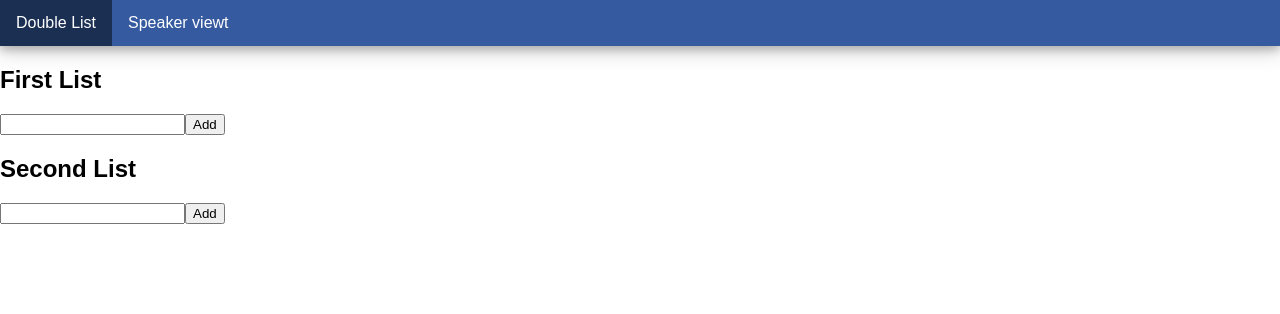
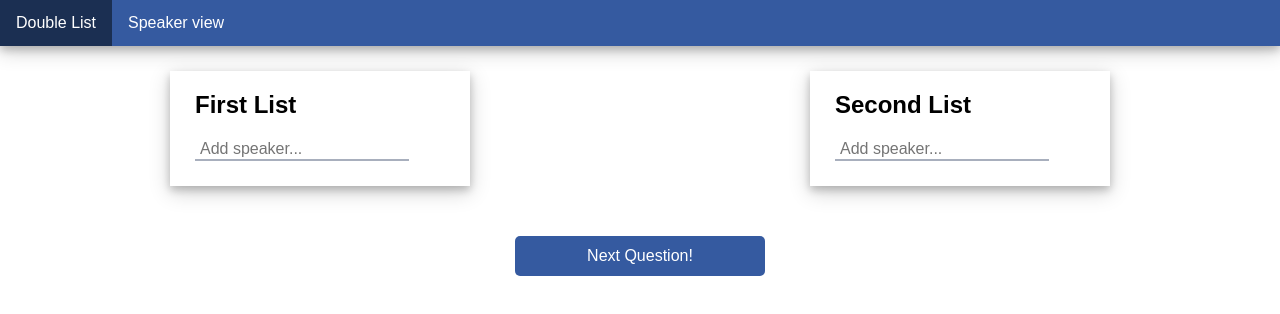
Before and after one commit to dtennander/speakerList, a React app in the folder client/: page /#/ in a window 1280 px wide. Shown: the top 314 px of the page. Built offline with nearby package versions, Linux system fonts and the light colour scheme; no server answers; the HTML template or start-up script is replaced by a standard one.

Commit message:
Adds reset api end point and adds styling.

```diff
--- /dev/null
+++ b/client/src/Components/Form.css
@@ -0,0 +1,9 @@
+.form input[type=text] {
+    border: none;
+    border-bottom: 2px solid rgba(27, 47, 82, 0.38);
+    font-size: 1em;
+    font-family: 'Raleway', sans-serif;
+    padding-left: 5px;
+    margin: 0;
+    outline:0;
+}
--- /dev/null
+++ b/client/src/Components/Form.css.d.ts
@@ -0,0 +1 @@
+export const form: string;
--- a/client/src/Components/Form.tsx
+++ b/client/src/Components/Form.tsx
@@ -1,8 +1,10 @@
 import * as React from "react";
 import {ChangeEvent, FormEvent, PureComponent} from "react";
+import * as css from "./Form.css"
 
 interface FormProps {
     onAdd(name: string): void;
+    placeholder? : string
 }
 
 interface FormState {
@@ -17,12 +19,12 @@ export default class Form extends PureComponent<FormProps, FormState> {
 
     render() {
         return (
-            <form onSubmit={this.handleSubmit}>
+            <form className={css.form} onSubmit={this.handleSubmit}>
                 <input
                     type="text"
+                    placeholder={this.props.placeholder}
                     value={this.state.value}
                     onChange={this.handleChange} />
-                <button>Add</button>
             </form>
         );
     }
--- /dev/null
+++ b/client/src/Compositions/ListView.css
@@ -0,0 +1,56 @@
+.lists {
+    display: flex;
+    justify-content: space-around;
+    position:relative;
+    flex-wrap: wrap;
+}
+
+.list {
+    margin-top: 25px;
+    width: 250px;
+    padding: 0 25px 25px 25px;
+    box-shadow: 0 4px 8px 0 rgba(0, 0, 0, 0.2), 0 6px 20px 0 rgba(0, 0, 0, 0.19);
+}
+
+.list ul {
+    list-style-type: none;
+    align-content: center;
+    padding-left: 5px;
+    margin-bottom: 0;
+}
+
+.listView {
+    display: flex;
+    flex-direction: column;
+}
+
+.buttonDiv {
+    alignment: center;
+    text-align: center;
+    margin:auto;
+
+}
+
+button {
+    margin: 50px;
+    width: 250px;
+    height: 40px;
+    border: none;
+    border-radius: 5px;
+    background: #355aa0;
+    color: white;
+    font-size: medium;
+    font-family: 'Raleway', sans-serif;
+    transition-duration: 0.4s;
+}
+
+button:hover {
+    transform: translateY(-2px);
+    box-shadow: 0 4px 8px 0 rgba(0, 0, 0, 0.2), 0 6px 20px 0 rgba(0, 0, 0, 0.19);
+}
+
+button:active {
+    transform: translateY(0px);
+    transition-duration: 0.01s;
+    box-shadow: none;
+}
--- /dev/null
+++ b/client/src/Compositions/ListView.css.d.ts
@@ -0,0 +1,4 @@
+export const lists: string;
+export const list: string;
+export const listView: string;
+export const buttonDiv: string;
--- a/client/src/Compositions/ListView.tsx
+++ b/client/src/Compositions/ListView.tsx
@@ -1,7 +1,9 @@
 import * as React from "react";
 import List from "../Components/List";
 import Form from "../Components/Form";
-import {getList, ListType, postUserToList} from "../actions";
+import {getList, ListType, postUserToList, resetLists} from "../actions";
+import * as css from "./ListView.css";
+
 
 interface AppState {
     first : string[]
@@ -19,6 +21,7 @@ class ListView extends React.Component<{}, AppState> {
 
         this.addToFirstList = this.addToFirstList.bind(this);
         this.addToSecondList = this.addToSecondList.bind(this);
+        this.resetList = this.resetList.bind(this);
     }
 
     componentDidMount(): void {
@@ -30,14 +33,28 @@ class ListView extends React.Component<{}, AppState> {
 
     render() {
         return (
-            <div>
-                <h2>First List</h2>
-                <List data={this.state.first}/>
-                <Form onAdd={this.addToFirstList}/>
-
-                <h2>Second List</h2>
-                <List data={this.state.second}/>
-                <Form onAdd={this.addToSecondList}/>
+            <div className={css.listView}>
+                <div className={css.lists}>
+                    <div className={css.list}>
+                        <h2>First List</h2>
+                        <div>
+                            <List data={this.state.first}/>
+                            <Form onAdd={this.addToFirstList}
+                                  placeholder={"Add speaker..."}/>
+                        </div>
+                    </div>
+                    <div className={css.list}>
+                        <h2>Second List</h2>
+                        <div>
+                            <List data={this.state.second}/>
+                            <Form onAdd={this.addToSecondList}
+                                  placeholder={"Add speaker..."}/>
+                        </div>
+                    </div>
+                </div>
+                <div className={css.buttonDiv}>
+                    <button onClick={this.resetList}>Next Question!</button>
+                </div>
             </div>
         );
     }
@@ -51,6 +68,11 @@ class ListView extends React.Component<{}, AppState> {
         postUserToList(name, "second")
             .then(list => this.setState({second: list}));
     }
+
+    private resetList() {
+        resetLists()
+            .then(() => this.componentDidMount())
+    }
 }
 
 export default ListView;
--- /dev/null
+++ b/client/src/Compositions/SpeakerView.css
@@ -0,0 +1,5 @@
+.speakerView {
+    text-align: center;
+    margin-top: 150px;
+    font-size: 2em;
+}
--- /dev/null
+++ b/client/src/Compositions/SpeakerView.css.d.ts
@@ -0,0 +1 @@
+export const speakerView: string;
--- a/client/src/Compositions/SpeakerView.tsx
+++ b/client/src/Compositions/SpeakerView.tsx
@@ -2,6 +2,7 @@ import * as React from "react";
 import {PureComponent} from "react";
 import {getSpeaker, markSpeakerAsSpoken} from "../actions";
 import KeyboardListener from "../Components/KeyboardListener";
+import * as css from "./SpeakerView.css"
 
 interface State {
     speaker : string
@@ -33,7 +34,7 @@ class SpeakerView extends PureComponent<{}, State> {
 
     render(): React.ReactNode {
         return (
-            <div>
+            <div className={css.speakerView}>
                 <KeyboardListener keyboardKey={" "} onKeyPress={this.setSpeakerAsSpoken}/>
                 <h1>{this.state.speaker}</h1>
             </div>
--- a/client/src/actions.ts
+++ b/client/src/actions.ts
@@ -41,3 +41,9 @@ export function markSpeakerAsSpoken(name : string) : Promise<Response | void> {
     return postJson("api/double", {name: name, have_spoken: true})
         .catch(err => console.log(err))
 }
+
+export function resetLists() : Promise<void> {
+    return fetch("api/double", {
+        method: "DELETE"
+    }).then(() => {})
+}
--- a/client/src/index.css
+++ b/client/src/index.css
@@ -2,7 +2,7 @@
     font-size: 1em;
     width: 100%;
     background: #355aa0;
-    box-shadow: 0 4px 8px 0 rgba(0, 0, 0, 0.2), 0 6px 20px 0 rgba(0, 0, 0, 0.19);;
+    box-shadow: 0 4px 8px 0 rgba(0, 0, 0, 0.2), 0 6px 20px 0 rgba(0, 0, 0, 0.19);
 }
 .header ul {
     list-style-type: none;
--- a/client/src/index.tsx
+++ b/client/src/index.tsx
@@ -15,7 +15,7 @@ const App : React.SFC = (props: {}) => {
                             <NavLink exact={true} to="/" activeClassName={styles.active}>Double List</NavLink>
                         </li>
                         <li>
-                            <NavLink to="/view" activeClassName={styles.active}>Speaker viewt</NavLink>
+                            <NavLink to="/view" activeClassName={styles.active}>Speaker view</NavLink>
                         </li>
                     </ul>
                 </div>
```
Also changed, not shown: 2 other files (tests, documents, lock files or other folders).
